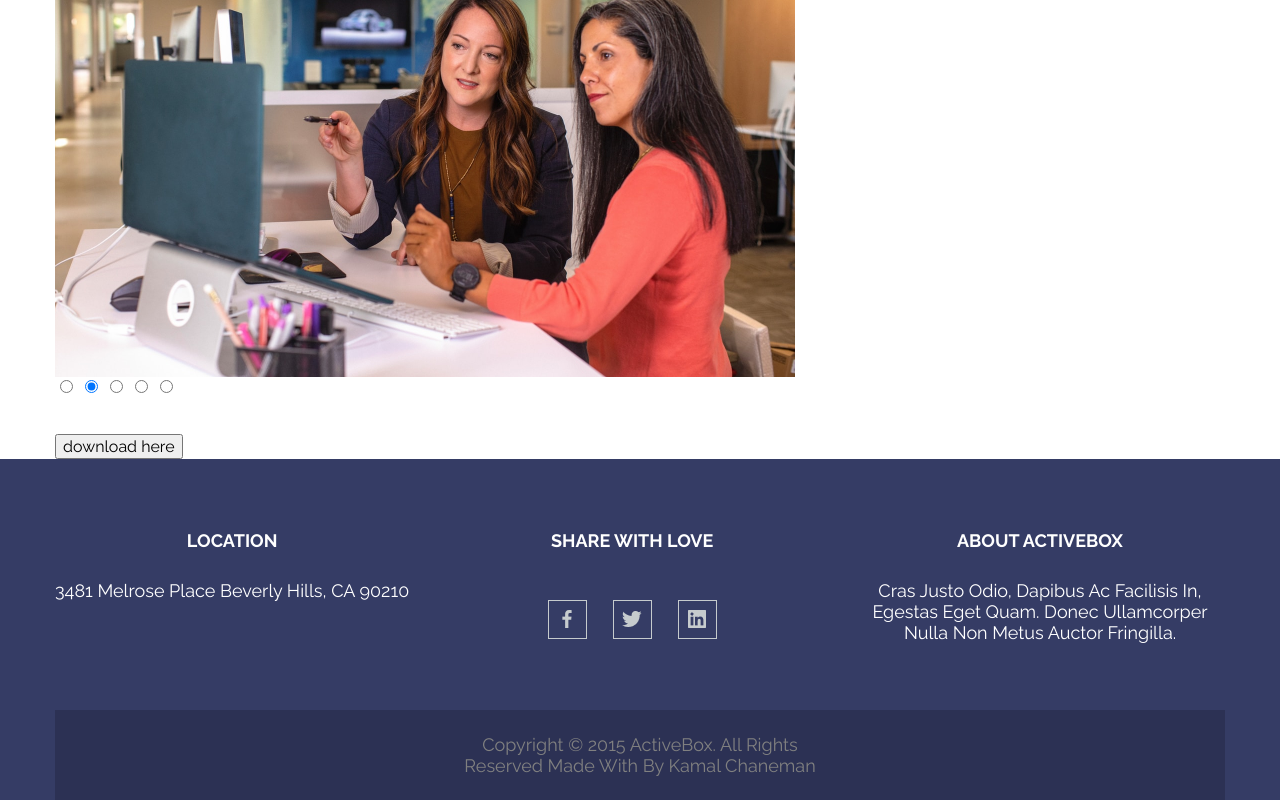
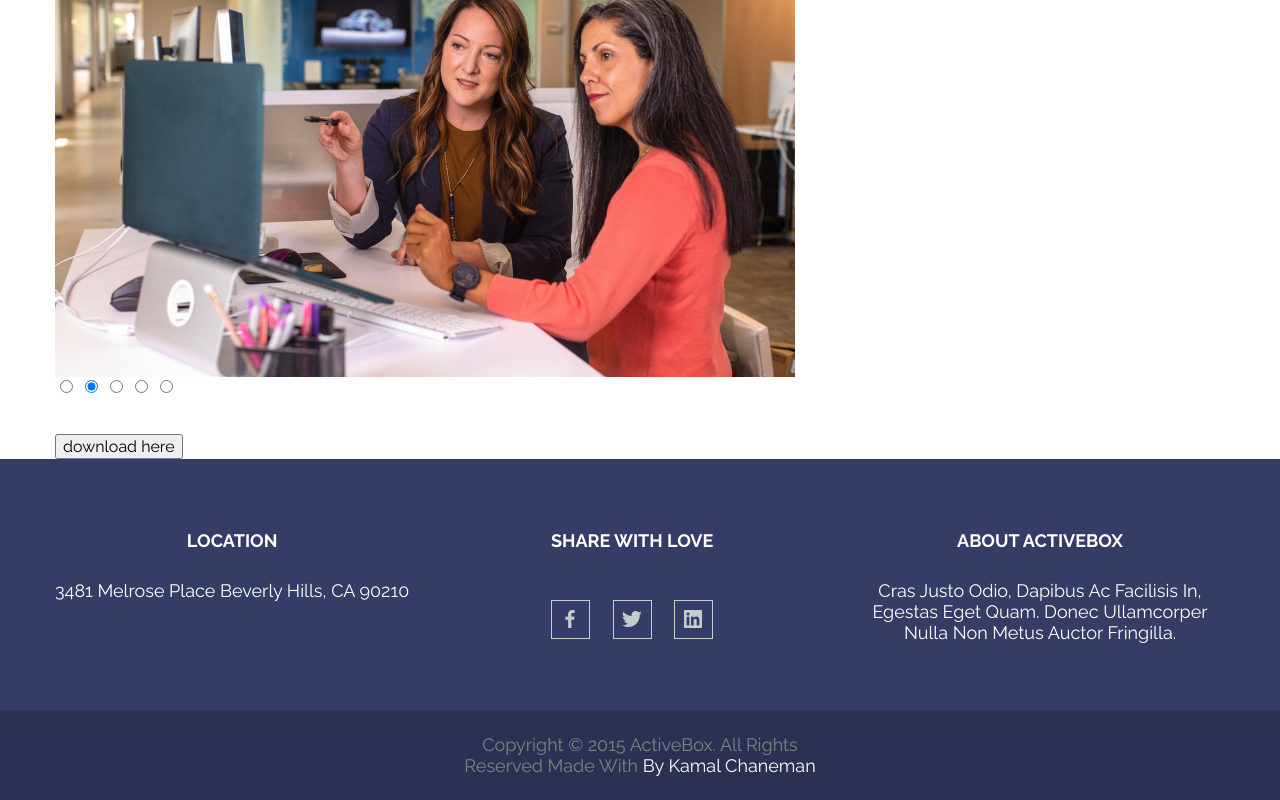
Before and after one commit to Galkevich-Natalia/active-box-project, a website built with Parcel: page index.html in a window 1280 px wide. Shown: the part 6386-7186 px from the top of the page. Built offline with nearby package versions, Linux system fonts and the light colour scheme.

Commit message:
Fixed social logo and background footer__copyright

```diff
--- a/index.html
+++ b/index.html
@@ -319,10 +319,15 @@
                         </div>
                     </div>
                 </div>
+
+            </div>
+        </div>
+        <div class="container__copyright">
+            <div class="footer__wrapper-copyright">
                 <div class="footer__copyright">
                     <div class="footer__copyright-text">
                         <h5>Copyright &#169 2015 ActiveBox. All Rights Reserved
-                            Made with by Kamal Chaneman</h5>
+                            Made with <span class="footer__copyright-text-by">by Kamal Chaneman</span></h5>
                     </div>
                 </div>
             </div>
--- a/styles/components/footer.less
+++ b/styles/components/footer.less
@@ -38,7 +38,6 @@
     }
 
     &__social {
-        /*padding: 0 30px 3.86px 30px;*/
         padding: 0 0 3.86px 0;
         max-width: 370px;
         text-align: center;
@@ -57,11 +56,12 @@
     }
 
     &__social-logos {
+        max-width: 169px;
         display: flex;
-        padding: 0 100px;
+        justify-content: space-between;
 
-        a:nth-child(2) {
-            padding: 0 26px;
+        a:hover {
+            box-shadow: 0 4px 30px @coral-logo-social-hover-color;
         }
     }
 
--- a/styles/core/variables.less
+++ b/styles/core/variables.less
@@ -17,3 +17,5 @@
 @martinique-background-color: #2C3154;
 
 @falcon-dots-color: #7E5D6F;
+
+@coral-logo-social-hover-color: #FF4343;
```
